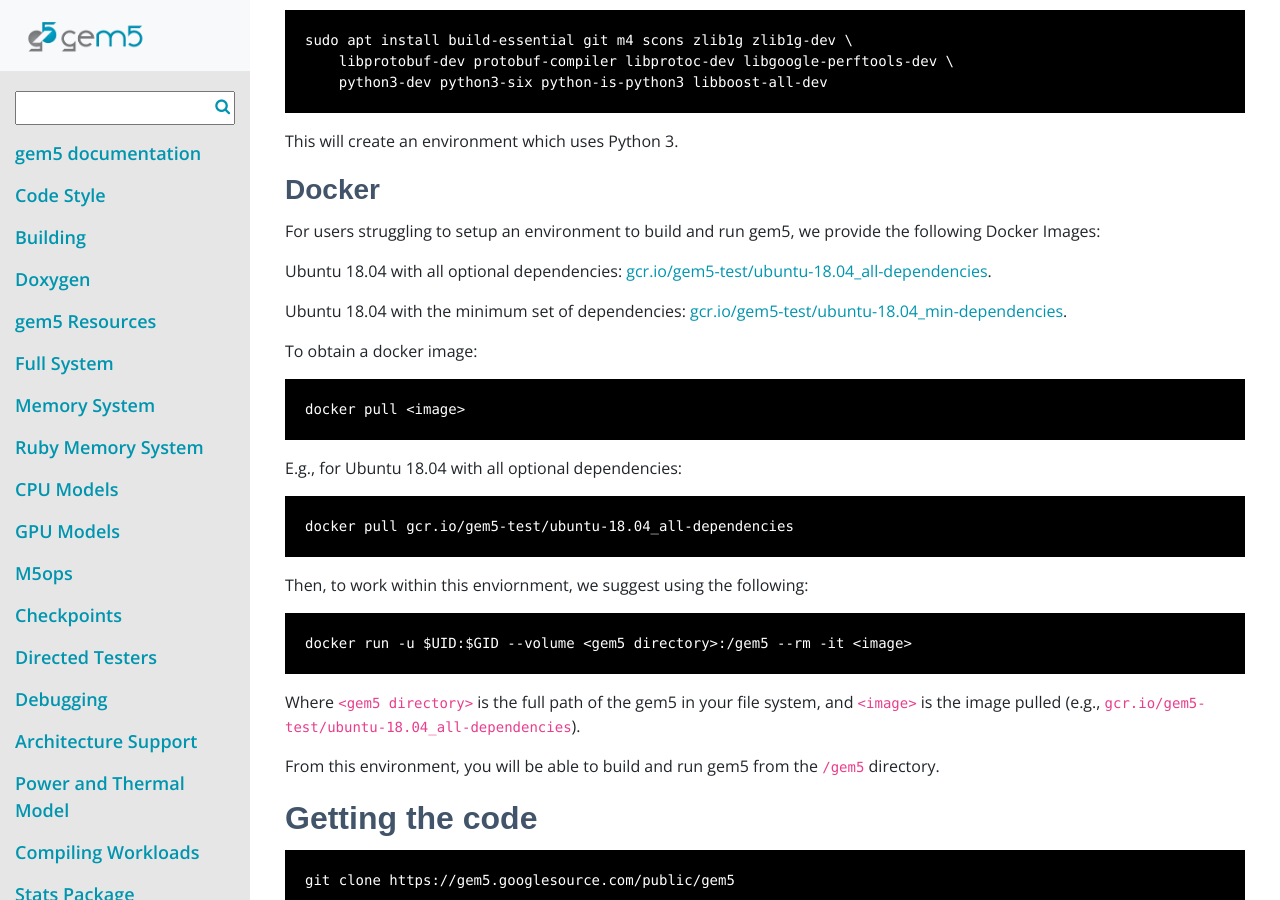
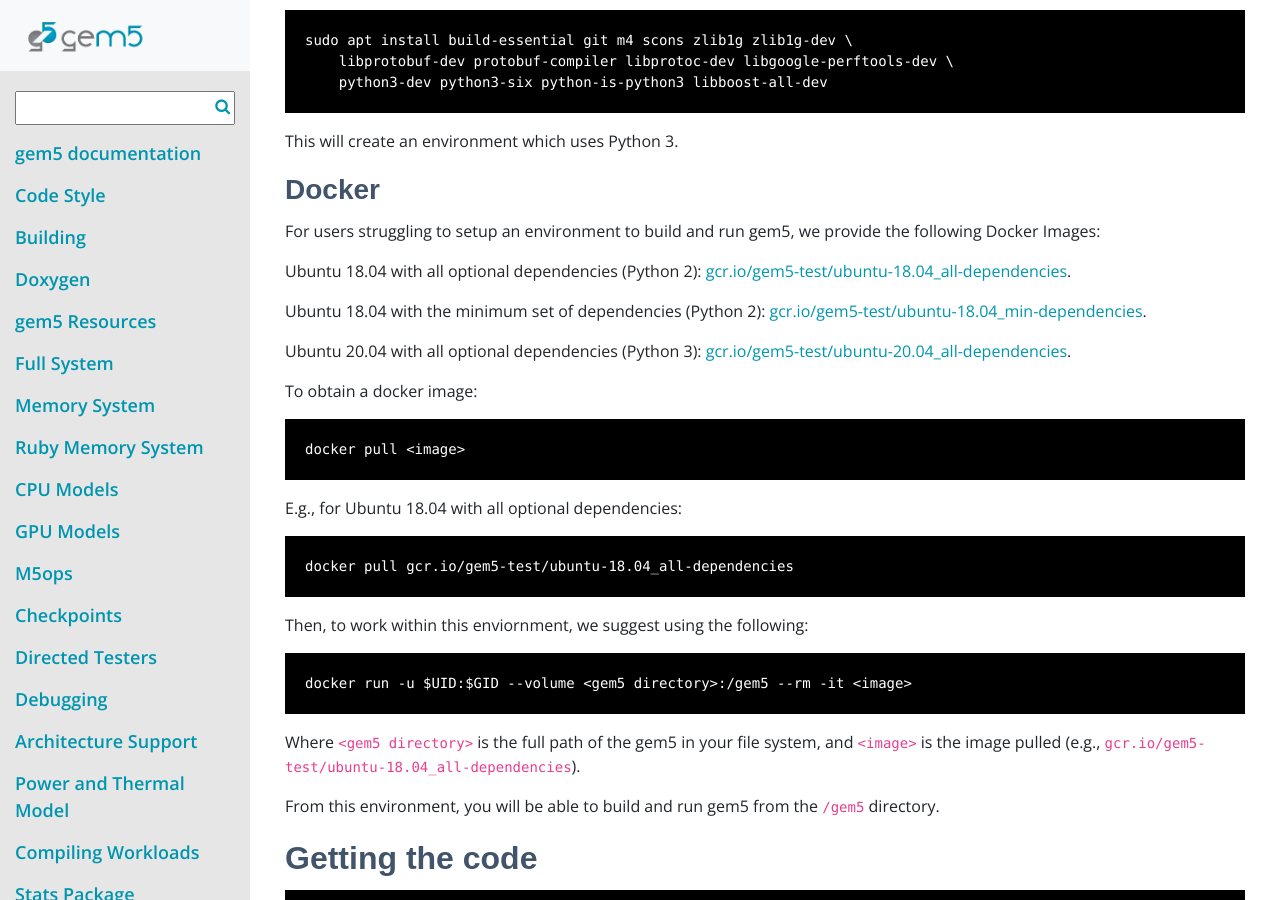
Before and after one commit to gem5/website, a Jekyll site: the page built from _pages/documentation/general_docs/building/index.md, in a window 1280 px wide and 900 px high, scrolled down 906 px. Built offline with Jekyll 4.4.1, drawn with Linux system fonts in a browser that asks for light colours; nearby versions of some CDN libraries; some web fonts are replaced.

Commit message:
website: Added Ubuntu 20.04 Docker image link to building doc
Change-Id: Ie711209fa993e4270dd824558fdd75abfa527e1e
Reviewed-on: https://gem5-review.googlesource.com/c/public/gem5-website/+/28869
Maintainer: Jason Lowe-Power <power.jg@gmail.com>
Reviewed-by: Jason Lowe-Power <power.jg@gmail.com>
Tested-by: Jason Lowe-Power <power.jg@gmail.com>

```diff
--- a/_pages/documentation/general_docs/building/index.md
+++ b/_pages/documentation/general_docs/building/index.md
@@ -61,13 +61,17 @@ This will create an environment which uses Python 3.
 For users struggling to setup an environment to build and run gem5, we provide
 the following Docker Images:
 
-Ubuntu 18.04 with all optional dependencies:
+Ubuntu 18.04 with all optional dependencies (Python 2):
 [gcr.io/gem5-test/ubuntu-18.04_all-dependencies](
 https://gcr.io/gem5-test/ubuntu-18.04_all-dependencies).
 
-Ubuntu 18.04 with the minimum set of dependencies:
+Ubuntu 18.04 with the minimum set of dependencies (Python 2):
 [gcr.io/gem5-test/ubuntu-18.04_min-dependencies](
 https://gcr.io/gem5-test/ubuntu-18.04_min-dependencies).
+
+Ubuntu 20.04 with all optional dependencies (Python 3):
+[gcr.io/gem5-test/ubuntu-20.04_all-dependencies](
+https://gcr.io/gem5-test/ubuntu-20.04_all-dependencies).
 
 To obtain a docker image:
 
```
